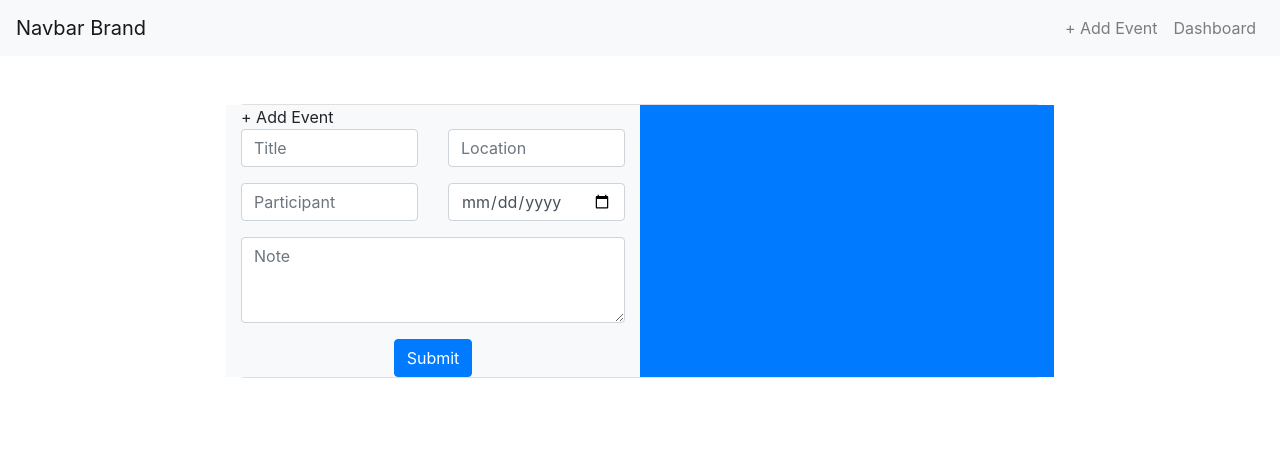
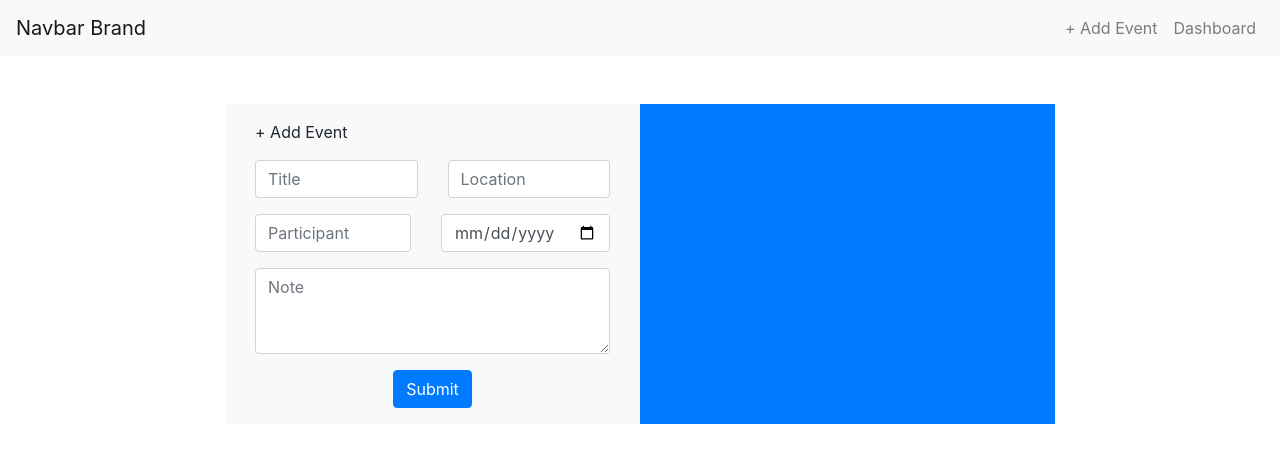
Before and after one commit to abamakbar07/NashtaGlobalUtama, a React (Create React App) app in the folder client/: page /add-event in a window 1280 px wide. Shown: the top 462 px of the page. Built offline with nearby package versions, Linux system fonts and the light colour scheme.

Commit message:
restyle dikit

```diff
--- a/client/src/pages/form/FormAddEvent.js
+++ b/client/src/pages/form/FormAddEvent.js
@@ -1,5 +1,5 @@
 import React, { useState } from 'react'
-import { Card, Col, Row, Form, Button } from 'react-bootstrap';
+import { Card, Col, Row, Form, Button, Container } from 'react-bootstrap';
 
 const FormAddEvent = () => {
    const [form, setForm] = useState({})
@@ -49,11 +49,12 @@ const FormAddEvent = () => {
    return (
      <div className="FormAddEvent">
        <Row className="justify-content-center p-0 m-0 pt-5">
-         <Card style={{ width: "50rem" }}>
-           <Row>
+         <Card style={{ width: "50rem", border: "none" }}>
+           <Row className="">
              <Col className="bg-light" md={6}>
-               <div className="text-left">+ Add Event</div>
-               <Form onSubmit={(e) => handleSubmit(e)}>
+               <Container className="pt-3">
+                 <div className="text-left pb-3">+ Add Event</div>
+                 <Form.Group onSubmit={(e) => handleSubmit(e)}>
                    <Form.Group as={Row}>
                      <Col>
                        <Form.Control
@@ -83,7 +84,9 @@ const FormAddEvent = () => {
                        <Form.Control
                          type="text"
                          placeholder="Participant"
-                        onChange={(e) => setField("participant", e.target.value)}
+                         onChange={(e) =>
+                           setField("participant", e.target.value)
+                         }
                          isInvalid={!!errors.participant}
                        />
                        <Form.Control.Feedback type="invalid">
@@ -118,11 +121,10 @@ const FormAddEvent = () => {
                    <Button variant="primary" type="submit">
                      Submit
                    </Button>
-               </Form>
+                 </Form.Group>
+               </Container>
              </Col>
-             <Col className="bg-primary" md={6}>
-
-             </Col>
+             <Col className="bg-primary" md={6}></Col>
            </Row>
          </Card>
        </Row>
```
Also changed, not shown: 2 other files (tests, documents, lock files or other folders). Lines whose indentation alone changed are shown as unchanged.
